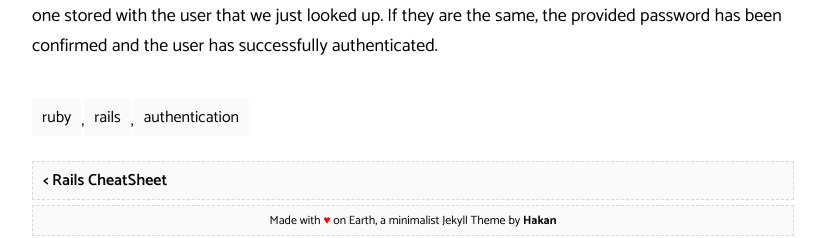
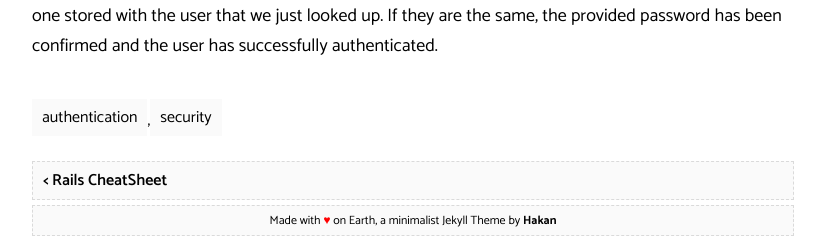
Before and after one commit to zacgra/zacgra.github.io, a Jekyll site: the page built from _posts/2022-7-21-Password-Auth-pt1.md, in a window 1280 px wide and 900 px high, scrolled down 2067 px. Shown: the part 659-897 px from the top of the window, without its empty margins (227-1052 px from the left). Built offline with Jekyll 4.4.1, drawn with Linux system fonts in a browser that asks for light colours.

Commit message:
Update tags in Password Auth pt 1

```diff
--- a/_posts/2022-7-21-Password-Auth-pt1.md
+++ b/_posts/2022-7-21-Password-Auth-pt1.md
@@ -3,7 +3,7 @@ title: "Password Authentication Part 1: Why Hash & Salt?"
 author: zacgra
 layout: post
 categories: Code
-tags: [ruby, rails, authentication]
+tags: [authentication, security]
 ---
 
 ### Concept #1: Don't store passwords in the database
```
